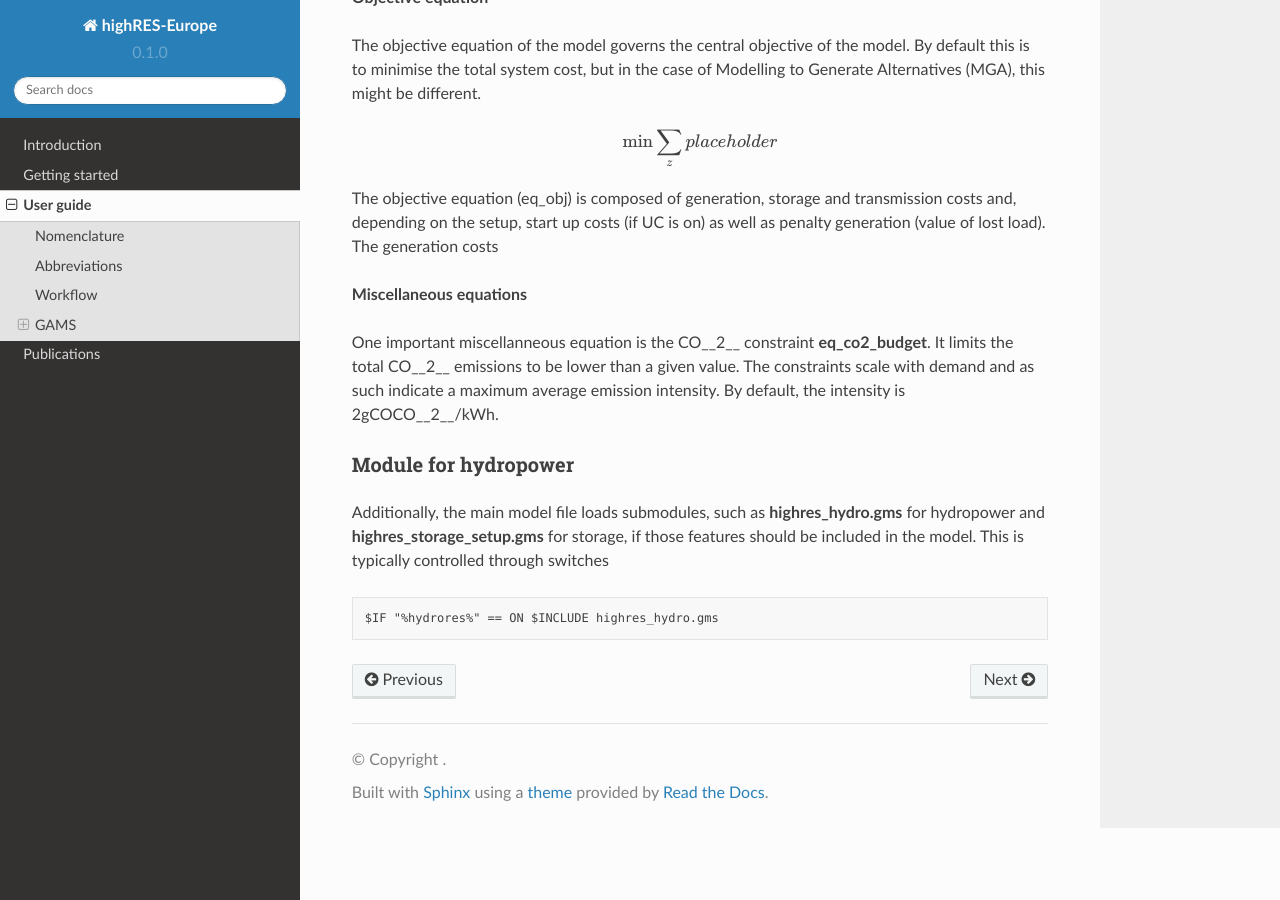
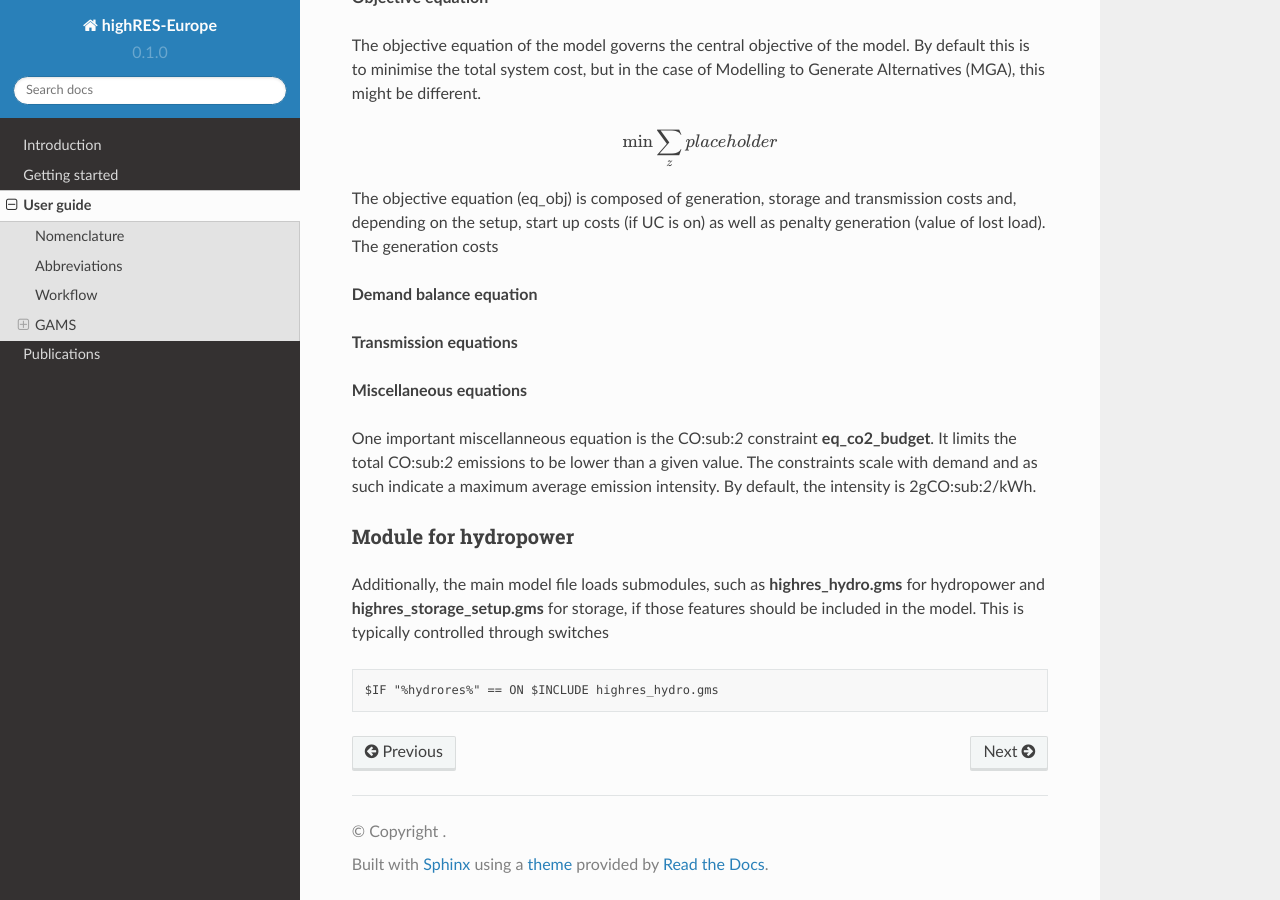
Before and after one commit to highRES-model/highRES-Europe-WF, a Sphinx documentation site: the page built from docs/source/user_guide.rst, in a window 1280 px wide and 900 px high, scrolled down 830 px. Built offline with Sphinx 7.4.7 and the Read the Docs theme 2.0.0, drawn with Linux system fonts in a browser that asks for light colours.

Commit message:
doc test subscript

```diff
--- a/docs/source/user_guide.rst
+++ b/docs/source/user_guide.rst
@@ -37,9 +37,15 @@
 
 The objective equation (eq_obj) is composed of generation, storage and transmission costs and, depending on the setup, start up costs (if UC is on) as well as penalty generation (value of lost load). The generation costs
 
+**Demand balance equation**
+
+
+**Transmission equations**
+
+
 **Miscellaneous equations**
 
-One important miscellanneous equation is the CO__2__ constraint **eq_co2_budget**. It limits the total CO__2__ emissions to be lower than a given value. The constraints scale with demand and as such indicate a maximum average emission intensity. By default, the intensity is 2gCOCO__2__/kWh.
+One important miscellanneous equation is the CO:sub:`2` constraint **eq_co2_budget**. It limits the total CO:sub:`2` emissions to be lower than a given value. The constraints scale with demand and as such indicate a maximum average emission intensity. By default, the intensity is 2gCO:sub:`2`/kWh.
 
 Module for hydropower
 ~~~~~~~~~~~~~~~~~~~~~~~~
```
